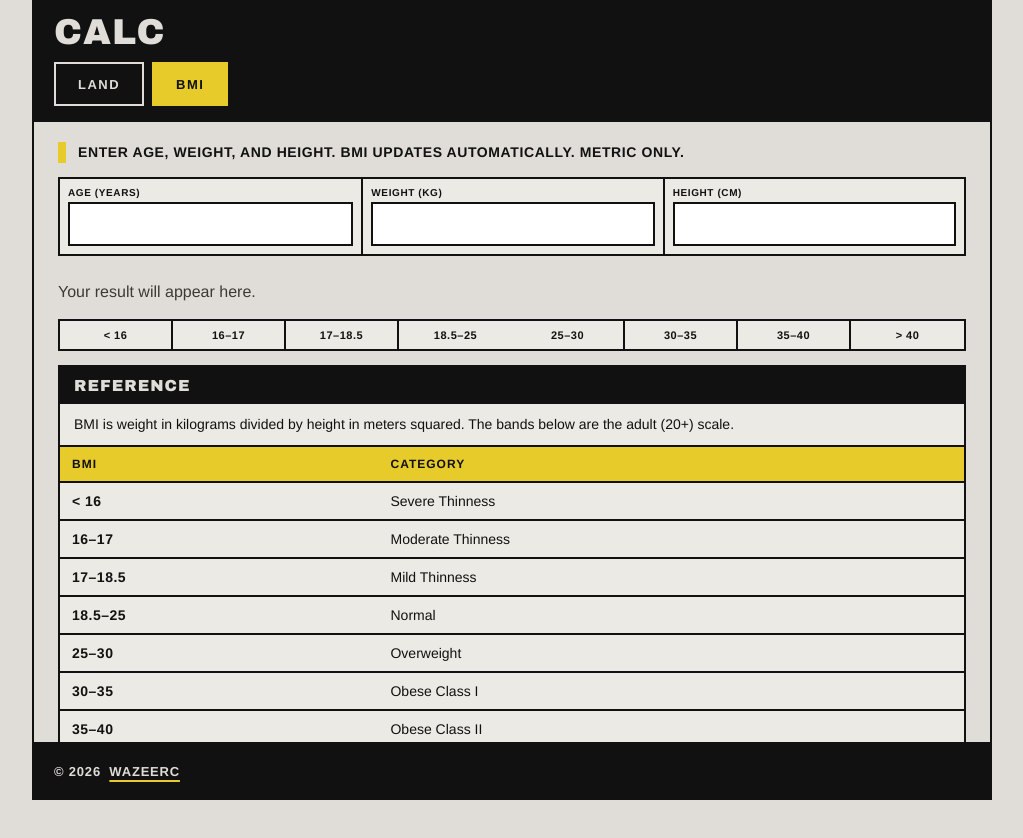
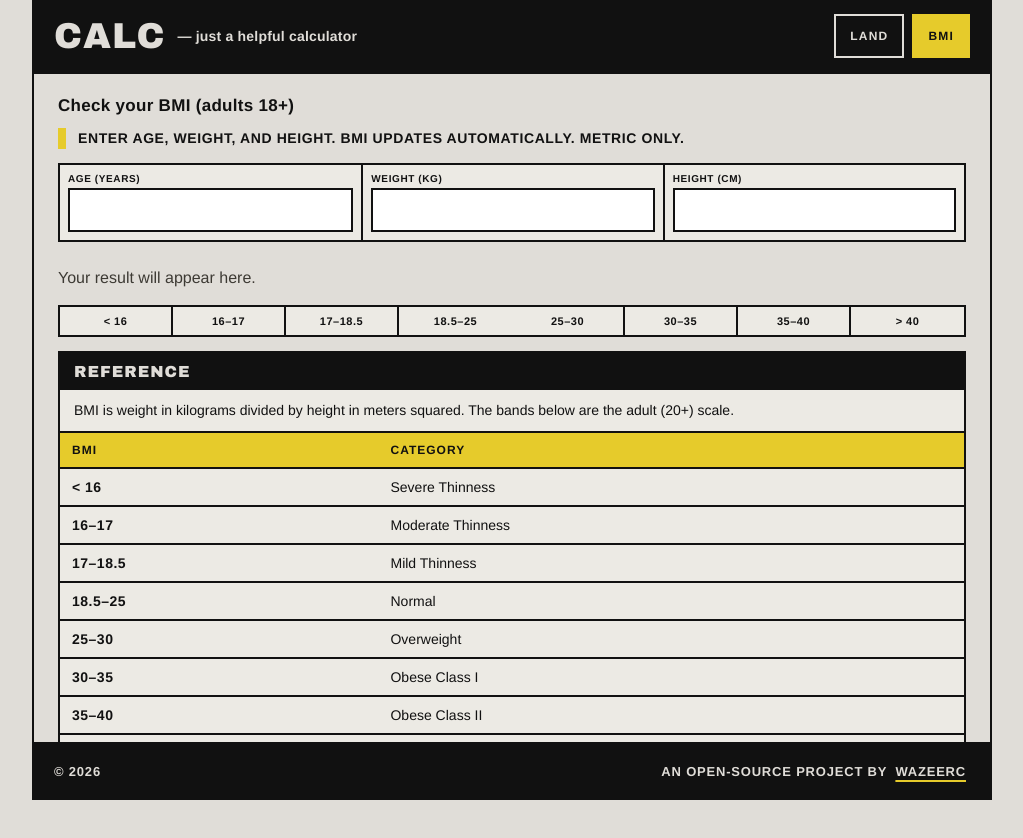
Before and after one commit to wazeerc/calc, a website built with Vite: page index.html in a window 1280 px wide. Both pictures are taken after a click on the tab "BMI". Shown: the whole page, without its empty margins (128-1151 px from the left). Before the commit the page ends 800 px from the top, so only its background shows below. Built offline with nearby package versions, Linux system fonts and the light colour scheme.

Commit message:
feat(ui): enhancements

```diff
--- a/index.html
+++ b/index.html
@@ -4,8 +4,8 @@
     <meta charset="UTF-8" />
     <link rel="icon" type="image/png" href="/calculator.png" />
     <meta name="viewport" content="width=device-width, initial-scale=1.0" />
-    <meta name="description" content="Calc — quick land converter for Mauritius (Perche, Toise, Square Meters, Square Feet, Arpent, Hectare) plus an adult BMI calculator. Metric only, results update live." />
-    <title>Calc — Land &amp; BMI Calculators</title>
+    <meta name="description" content="Calc — just a helpful calculator for everyday conversions and quick health math. Free, fast, no sign-up." />
+    <title>Calc — Just a Helpful Calculator</title>
   </head>
   <body>
     <div id="app"></div>
--- a/src/main.js
+++ b/src/main.js
@@ -3,20 +3,23 @@ import { UNITS, convert, parseInput, formatPlain } from './converter.js'
 import { BANDS, calculate, formatBmi, parseAge, parseWeightKg, parseHeightCm } from './bmi.js'
 
 const DEBOUNCE_MS = 200
-const GITHUB_URL = 'https://github.com/wazeerc/calc'
+const GITHUB_URL = 'https://github.com/wazeerc'
 
 const app = document.querySelector('#app')
 
 app.innerHTML = `
 <header class="app-header">
-  <h1>CALC</h1>
-  <div class="tabs" role="tablist" aria-label="Calculators">
-    <button class="tab" role="tab" id="tab-land" aria-controls="panel-land" aria-selected="true" tabindex="0">LAND</button>
-    <button class="tab" role="tab" id="tab-bmi" aria-controls="panel-bmi" aria-selected="false" tabindex="-1">BMI</button>
+  <div class="header-row">
+    <div class="brand"><h1>CALC</h1><span class="tagline"><span aria-hidden="true">— </span>just a helpful calculator</span></div>
+    <div class="tabs" role="tablist" aria-label="Calculators">
+      <button class="tab" role="tab" id="tab-land" aria-controls="panel-land" aria-selected="true" tabindex="0">LAND</button>
+      <button class="tab" role="tab" id="tab-bmi" aria-controls="panel-bmi" aria-selected="false" tabindex="-1">BMI</button>
+    </div>
   </div>
 </header>
 <main class="app-main">
   <section class="panel" role="tabpanel" id="panel-land" aria-labelledby="tab-land">
+  <h2 class="panel-title">Convert land measurements</h2>
   <p class="hint">Type a value in any field. Other units update automatically.</p>
   <ul class="fields" id="fields"></ul>
   <section class="guide" aria-label="Land reference">
@@ -46,7 +49,8 @@ app.innerHTML = `
   <p class="sr-only" aria-live="polite" id="live"></p>
 </main>
 <footer class="app-footer">
-  <span>&copy; <span id="year"></span> <a href="${GITHUB_URL}" target="_blank" rel="noopener">wazeerc</a></span>
+  <span class="footer-line">&copy; <span id="year"></span></span>
+  <span class="footer-line">An open-source project by <a href="${GITHUB_URL}" target="_blank" rel="noopener">wazeerc</a></span>
 </footer>
 `
 
@@ -187,6 +191,7 @@ recalculate('perche', false)
 
 const bmiPanel = document.querySelector('#panel-bmi')
 bmiPanel.innerHTML = `
+  <h2 class="panel-title">Check your BMI (adults 18+)</h2>
   <p class="hint">Enter age, weight, and height. BMI updates automatically. Metric only.</p>
   <ul class="fields bmi-fields" id="bmi-fields"></ul>
   <p class="bmi-result" id="bmi-result"></p>
@@ -202,6 +207,7 @@ bmiPanel.innerHTML = `
       </thead>
       <tbody id="bmi-ref-body"></tbody>
     </table>
+    <p class="guide-outbound"><a href="https://pmc.ncbi.nlm.nih.gov/articles/PMC4890841/" target="_blank" rel="noopener">Learn more about BMI — National Library of Medicine</a></p>
   </section>
 `
 
--- a/src/style.css
+++ b/src/style.css
@@ -56,19 +56,42 @@ body {
   letter-spacing: 1px;
 }
 
+.header-row {
+  display: flex;
+  flex-wrap: wrap;
+  align-items: center;
+  justify-content: space-between;
+  row-gap: 12px;
+  column-gap: 16px;
+}
+
+.brand {
+  display: flex;
+  align-items: center;
+  gap: 12px;
+  min-width: 0;
+}
+
+.tagline {
+  font-size: 14px;
+  font-weight: 600;
+  letter-spacing: 0.2px;
+  white-space: nowrap;
+}
+
 .tabs {
   display: flex;
   gap: 8px;
-  margin-top: 12px;
+  margin-top: 0;
 }
 
 .tab {
   font-family: 'Helvetica Neue', Helvetica, Arial, sans-serif;
-  font-size: 13px;
+  font-size: 12px;
   font-weight: 800;
-  letter-spacing: 1.5px;
+  letter-spacing: 1.2px;
   min-height: 44px;
-  padding: 8px 22px;
+  padding: 8px 14px;
   color: var(--paper);
   background: transparent;
   border: 2px solid var(--paper);
@@ -79,6 +102,7 @@ body {
 .tab:hover {
   background: var(--red);
   border-color: var(--red);
+  border-width: 1px;
   color: #ffffff;
 }
 
@@ -218,6 +242,14 @@ body {
   line-height: 1.5;
 }
 
+.panel-title {
+  margin: 0 0 10px;
+  font-size: 17px;
+  font-weight: 800;
+  letter-spacing: 0.3px;
+  line-height: 1.4;
+}
+
 .fields {
   display: grid;
   grid-template-columns: 1fr;
@@ -281,6 +313,7 @@ body {
 }
 
 .guide {
+  margin-top: 8px;
   border: 2px solid var(--ink);
   background: var(--card);
 }
@@ -361,6 +394,26 @@ body {
   line-height: 1.5;
 }
 
+.guide-outbound {
+  margin: 0;
+  padding: 10px 14px;
+  border-top: 2px solid var(--ink);
+  font-size: 14px;
+  line-height: 1.5;
+}
+
+.guide-outbound a {
+  display: inline-block;
+  min-height: 44px;
+  line-height: 44px;
+  color: var(--ink);
+  font-weight: 700;
+  text-decoration: underline;
+  text-decoration-color: var(--yellow);
+  text-decoration-thickness: 2px;
+  text-underline-offset: 4px;
+}
+
 .sr-only {
   position: absolute;
   width: 1px;
@@ -375,6 +428,11 @@ body {
 
 .app-footer {
   flex: 0 0 auto;
+  display: flex;
+  flex-wrap: wrap;
+  align-items: center;
+  justify-content: space-between;
+  column-gap: 12px;
   background: var(--ink);
   color: var(--paper);
   border-top: 2px solid var(--ink);
@@ -396,6 +454,11 @@ body {
   text-decoration-thickness: 2px;
   text-underline-offset: 4px;
   padding: 0 4px;
+}
+
+.footer-line {
+  display: inline;
+  text-align: left;
 }
 
 .app-footer a:hover {
```
